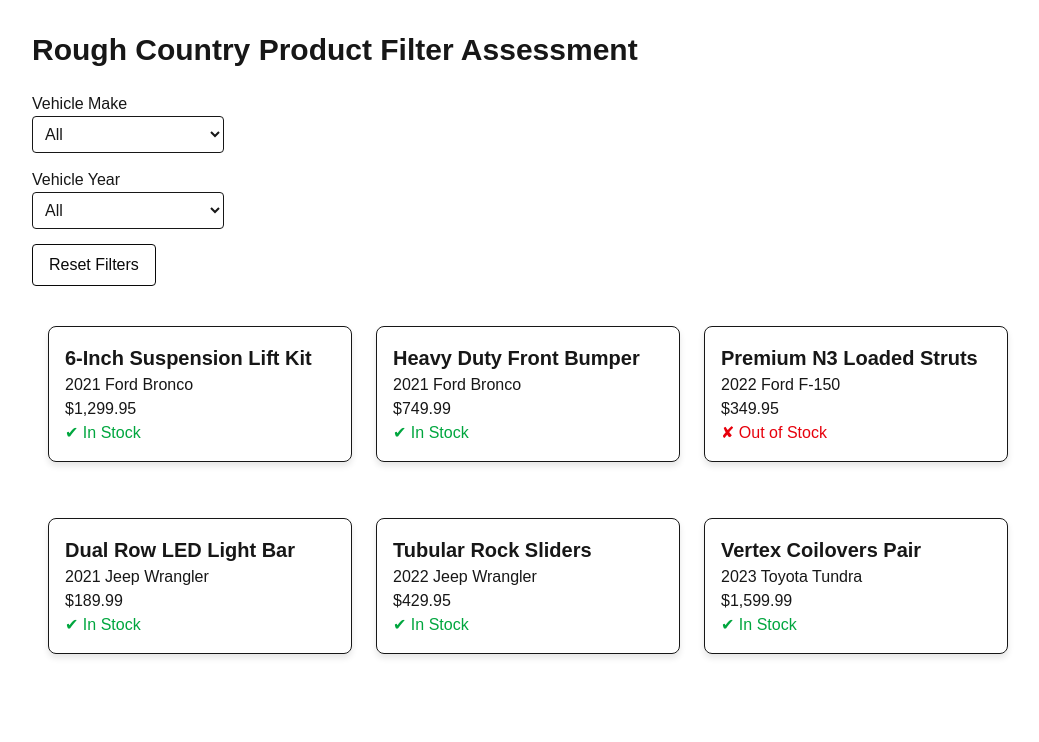
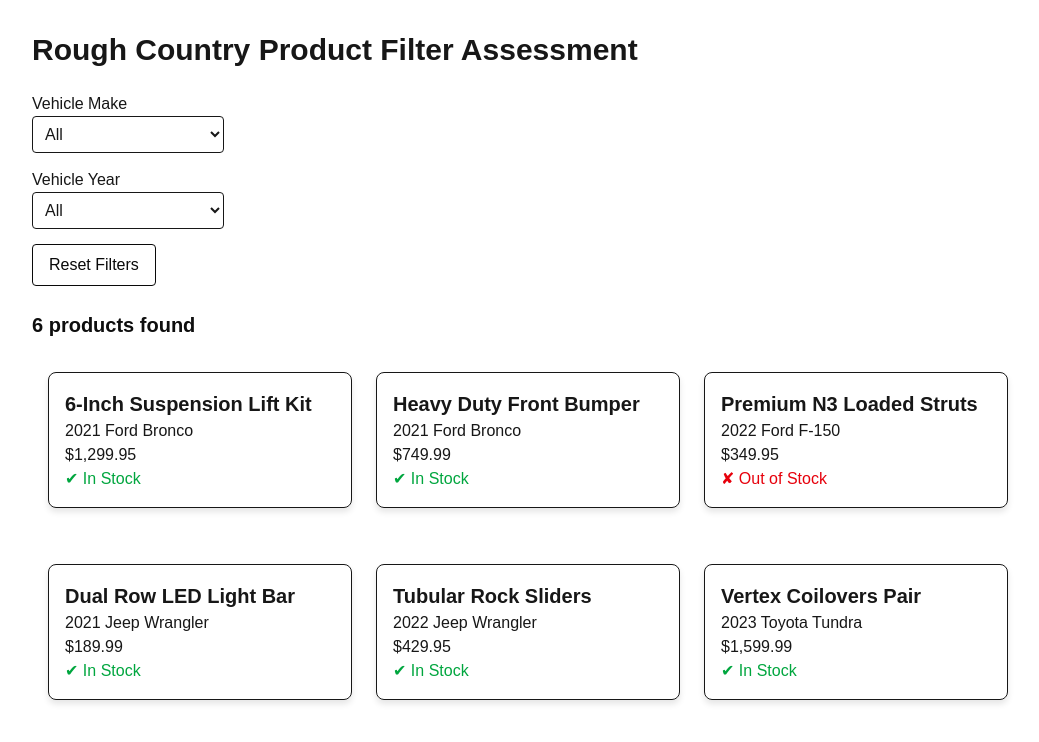
Before and after one commit to JayPTucker/rough-country-filter, a Next.js app: page / in a window 1280 px wide. Shown: the top 742 px of the page, without its empty margins (128-1167 px from the left). Built offline with nearby package versions, Linux system fonts and the light colour scheme.

Commit message:
Added Product Counter
- Product counter is on the screen to show how many products have been found via the filtered search

```diff
--- a/app/globals.css
+++ b/app/globals.css
@@ -77,6 +77,12 @@
 /*  ========================================================== */
 /* PRODUCT CARDS */
 /*  ========================================================== */
+.productsCount {
+  font-size: 1.25rem;
+  color: color-mix(in srgb, var(--foreground) 60%, black);
+  font-weight: bold;
+  margin-bottom: 16px;
+}
 
 .productCard {
   border: 1px solid  var(--foreground);
--- a/app/page.tsx
+++ b/app/page.tsx
@@ -51,6 +51,11 @@
         resetFilters={resetButton}
       />
 
+      {/* Number of products found based on the selected make and year */}
+      <p className="productsCount">
+        {filteredProducts.length} products found
+      </p>
+
       {/* Display the filtered products using the ProductList component */}
       <ProductList products={filteredProducts} />
     </main>
```
